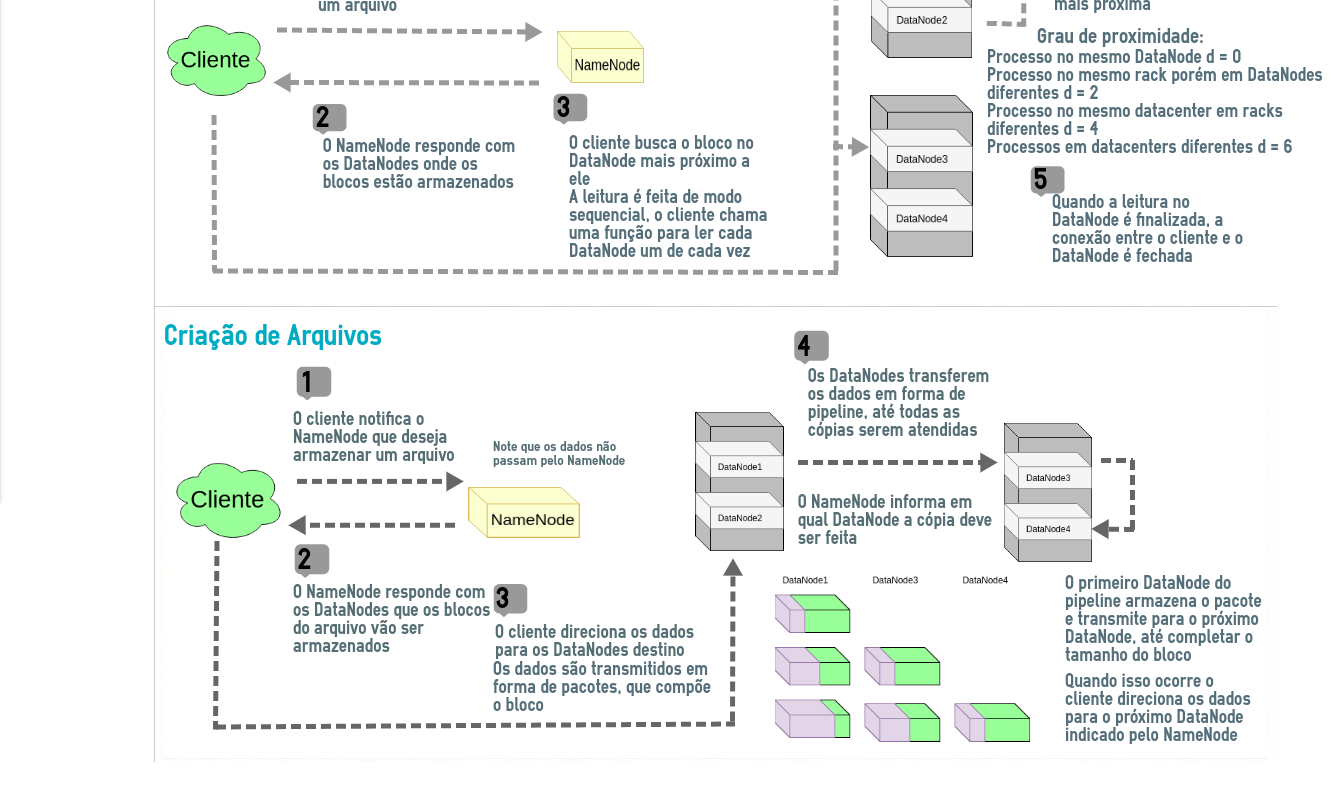
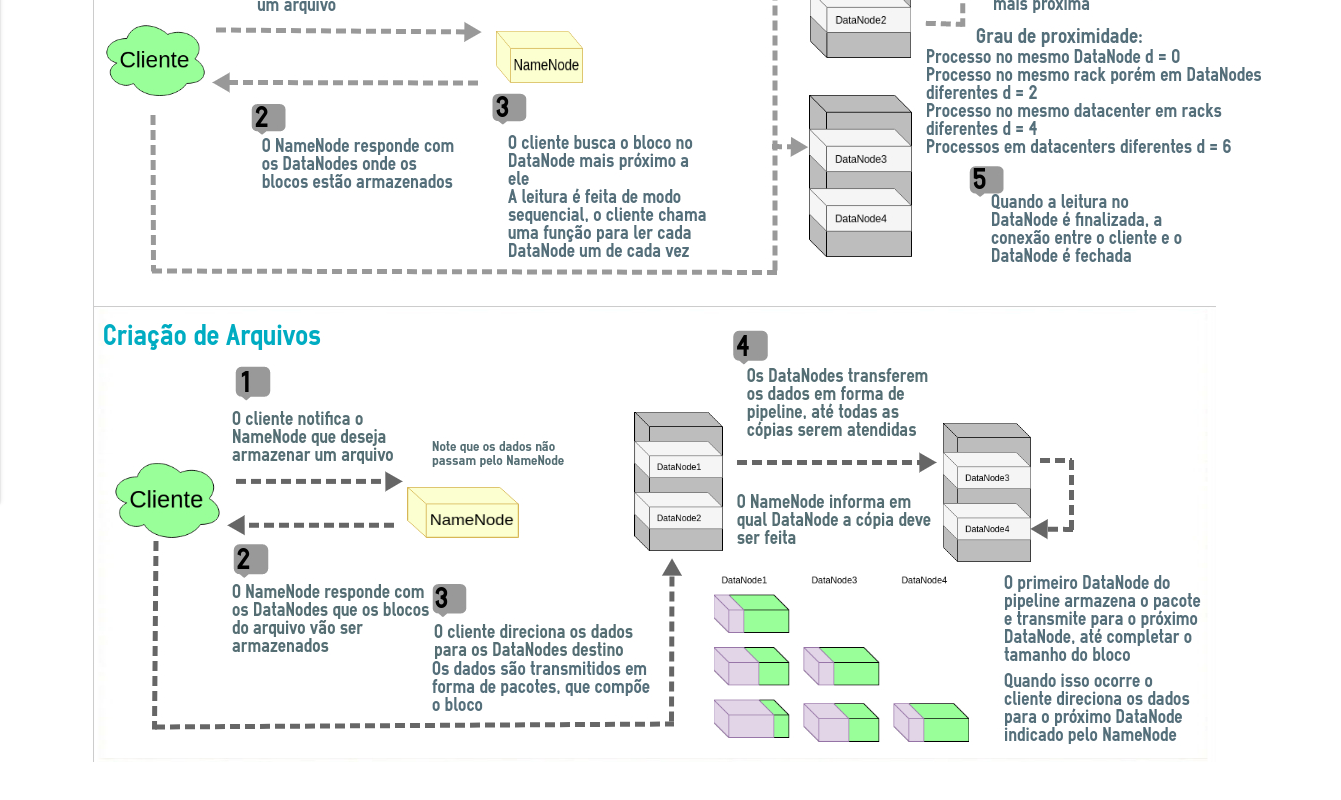
Before and after one commit to anacspengler/tcc, a plain HTML site: page ler_esc_info.html in a window 1280 px wide. Shown: the part 358-1158 px from the top of the page, 1341 px wide, since content can reach past the window. Drawn offline with nearby package versions, Linux system fonts and the light colour scheme.

Commit message:
new version of file replicacao and demonstration

```diff
--- a/ler_esc_info.html
+++ b/ler_esc_info.html
@@ -42,9 +42,9 @@
     <div class="container">
       <br><br>
         <h2 class="header center cyan-text lighten-2">Leitura e Escrita</h2>
-          <div class="col s12" style="margin-left: 10%;">
+          <div class="col s12" style="margin-left: 5%;">
             <img class="materialboxed" src="images/ler.jpg">
-            <img  class="materialboxed"src="images/criar.jpg">
+            <img  class="materialboxed" src="images/criar.jpg">
         </div>
       <br><br>
     </div>
```
Also changed, not shown: images/replicacao.jpg.
